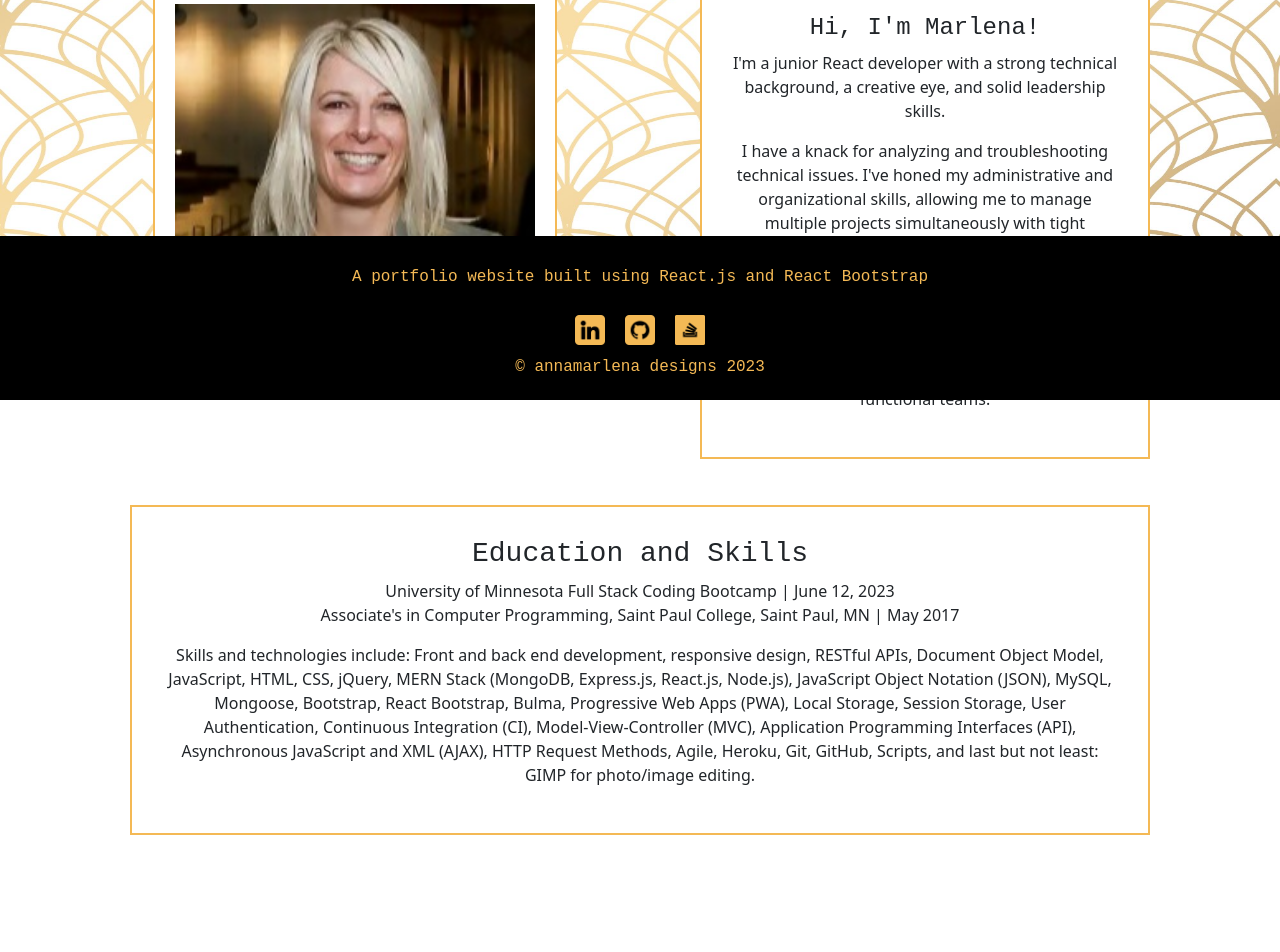
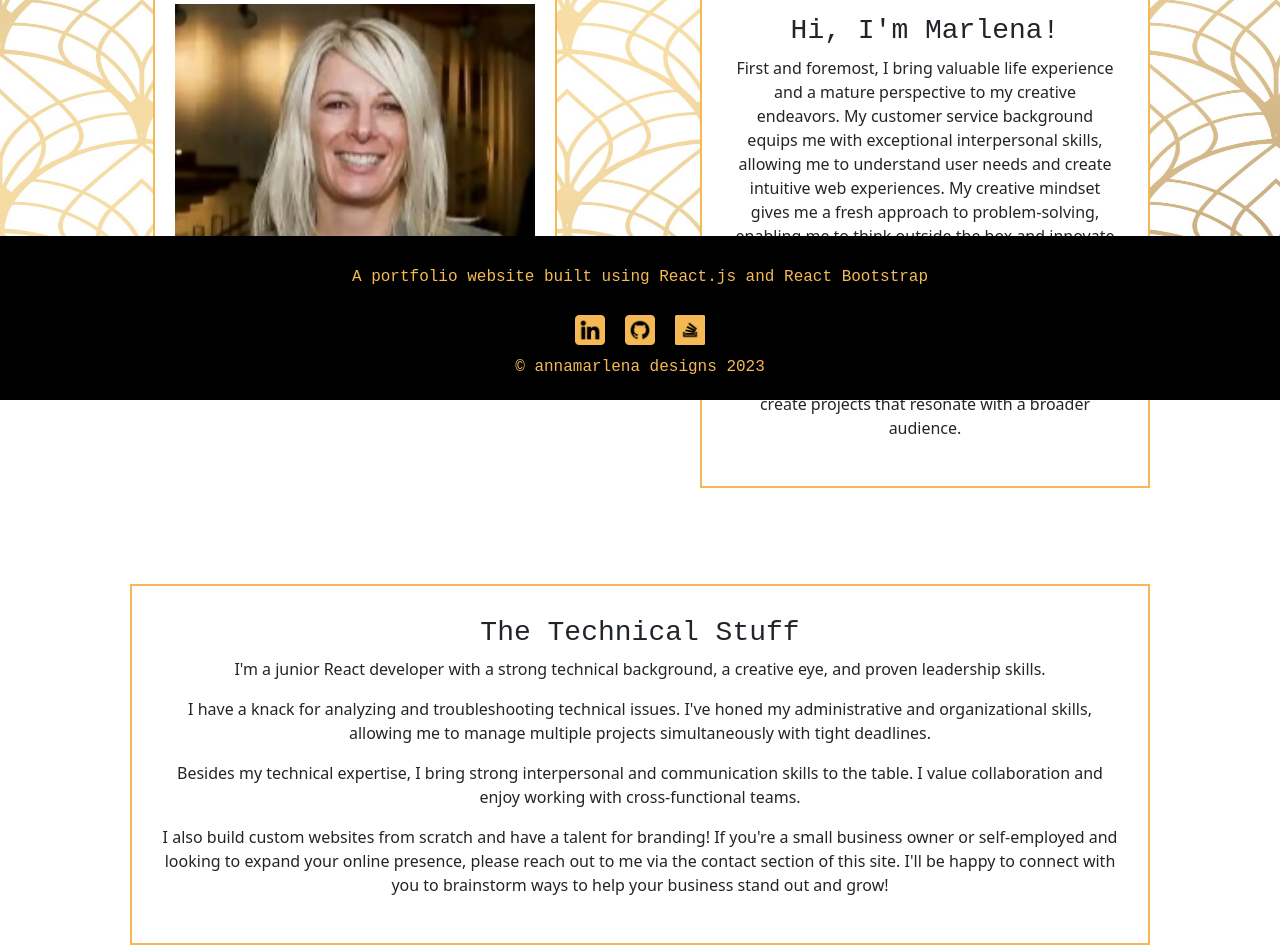
Before and after one commit to annamarlena/react-portfolio, a React (Create React App) app: page / in a window 1280 px wide. Shown: the part 400-1352 px from the top of the page. Built offline with nearby package versions, Linux system fonts and the light colour scheme.

Commit message:
Updated about page info, small changes on portfolio page to be more user-friendly, and added email auto reply

```diff
--- a/src/components/About.js
+++ b/src/components/About.js
@@ -17,26 +17,26 @@ function About() {
              <Image className="profilePic" src={profilePic} alt="Professional photo of me" />
           </Col>
           <Col>
-
             <section className="section1">
-              <h4>Hi, I'm Marlena!</h4>
-              <p>I'm a junior React developer with a strong technical background, a creative eye, and solid leadership skills.</p>
-              <p>I have a knack for analyzing and troubleshooting technical issues. I've honed my administrative and organizational skills, allowing me to manage multiple projects simultaneously with tight deadlines.</p>
-              <p>Besides my technical expertise, I bring strong interpersonal and communication skills to the table.</p>
-              <p>I value collaboration and enjoy working with cross-functional teams.</p>
-
+              <h3>Hi, I'm Marlena!</h3>
+              <p>First and foremost, I bring valuable life experience and a mature perspective to my creative endeavors. My customer service background equips me with exceptional interpersonal skills, allowing me to understand user needs and create intuitive web experiences. My creative mindset gives me a fresh approach to problem-solving, enabling me to think outside the box and innovate in the ever-evolving field of web development. Moreover, my decision to embark on a career change demonstrates courage, adaptability, and a hunger for personal growth. My diverse background brings a rich tapestry of knowledge, ideas, and perspectives to my work, allowing me to create projects that resonate with a broader audience. </p>
             </section>
           </Col>
         </Row>
           <section className="section2">
+            <h3>The Technical Stuff</h3>
+              <p>I'm a junior React developer with a strong technical background, a creative eye, and proven leadership skills.</p>
+              <p>I have a knack for analyzing and troubleshooting technical issues. I've honed my administrative and organizational skills, allowing me to manage multiple projects simultaneously with tight deadlines.</p>
+              <p>Besides my technical expertise, I bring strong interpersonal and communication skills to the table. I value collaboration and enjoy working with cross-functional teams.</p>
+              <p>I also build custom websites from scratch and have a talent for branding! If you're a small business owner or self-employed and looking to expand your online presence, please reach out to me via the contact section of this site. I'll be happy to connect with you to brainstorm ways to help your business stand out and grow!</p>
+          </section>
+          <section className="section3">
             <h3>Education and Skills</h3>
             <p>University of Minnesota Full Stack Coding Bootcamp | June 12, 2023
             <br></br>Associate's in Computer Programming, Saint Paul College, Saint Paul, MN | May 2017</p>
-            <p>Skills and technologies include: Front and back end development, responsive design, RESTful APIs, Document Object Model, JavaScript, HTML, CSS, jQuery, MERN Stack (MongoDB, Express.js, React.js, Node.js), JavaScript Object Notation (JSON), MySQL, Mongoose, Bootstrap, React Bootstrap, Bulma, Progressive Web Apps (PWA), Local Storage, Session Storage, User Authentication, Continuous Integration (CI), Model-View-Controller (MVC), Application Programming Interfaces (API), Asynchronous JavaScript and XML (AJAX), HTTP Request Methods, Agile, Heroku, Git, GitHub, Scripts, and last but not least: GIMP for photo/image editing.</p>
+            <p>Skills and technologies include: Front and back end development, responsive design, RESTful APIs, Document Object Model, JavaScript, HTML, CSS, jQuery, MERN Stack (MongoDB, Express.js, React.js, Node.js), JavaScript Object Notation (JSON), MySQL, Mongoose, Bootstrap, React Bootstrap, Bulma, Progressive Web Apps (PWA), Local Storage, Session Storage, User Authentication, Continuous Integration (CI), Model-View-Controller (MVC), Application Programming Interfaces (API), Asynchronous JavaScript and XML (AJAX), HTTP Request Methods, Agile, Heroku, Git, GitHub, Scripts, Adobe Suite, and last but not least: GIMP for some open source advanced image editing.</p>
           </section>
-        <Row>
 
-        </Row>
       </Container>
 
     </div>
--- a/src/components/Portfolio.js
+++ b/src/components/Portfolio.js
@@ -23,7 +23,7 @@ function Portfolio() {
       <br></br><h1>My Portfolio</h1><br></br>
       <section>
        <Container className="background">
-        <h2>Collaborative Projects</h2><br></br>
+        <h2>Projects I've Collaborated On</h2><br></br>
         <Row>
           <Col lg={true}>
               <Card style={{ width: '18rem' }}>
@@ -31,9 +31,9 @@ function Portfolio() {
                   <Card.Body>
                    <Card.Title>Social Garden</Card.Title>
                     <Card.Text>
-                      Collaborative project. Full stack MERN application using React and MongoDB.
+                      Collaborative project. Full stack MERN application using React and MongoDB. Design is mine.
                     </Card.Text>
-                    <Button href="https://social-garden.herokuapp.com/login" target="_blank" variant="dark">Deployed App</Button>
+                    <Button href="https://social-garden.herokuapp.com/login" target="_blank" variant="dark">Live Site</Button>
                     <Button href="https://github.com/buster35/social-garden" target="_blank" variant="dark">GitHub Repo</Button>
                 </Card.Body>
               </Card>
@@ -44,9 +44,9 @@ function Portfolio() {
                   <Card.Body>
                     <Card.Title>What to Eat</Card.Title>
                     <Card.Text>
-                      Collaborative project using a recipe API, local storage, and Bulma for responsive styling.
+                      Collaborative project. Uses a recipe API, plus Bulma for responsive styling. Design is mine.
                     </Card.Text>
-                    <Button href="https://hayessea000.github.io/what-to-eat/" target="_blank" variant="dark">Deployed App</Button>
+                    <Button href="https://hayessea000.github.io/what-to-eat/" target="_blank" variant="dark">Live Site</Button>
                     <Button href="https://github.com/hayessea000/what-to-eat" target="_blank" variant="dark">GitHub Repo</Button>
                   </Card.Body>
                 </Card>
@@ -57,15 +57,15 @@ function Portfolio() {
                   <Card.Body>
                     <Card.Title>Petopia</Card.Title>
                     <Card.Text>
-                      Collaborative project using Express, MySQL, and Sequelize, with an MVC file structure.
+                      Collaboration. Uses Express, MySQL, & Sequelize, with an MVC file structure. Work in progress.
                     </Card.Text>
-                    <Button href="https://petopia.herokuapp.com/" target="_blank" variant="dark">Deployed App</Button>
+                    <Button href="https://petopia.herokuapp.com/" target="_blank" variant="dark">Live site</Button>
                     <Button href="https://github.com/annamarlena/petopia" target="_blank" variant="dark">GitHub Repo</Button>
                   </Card.Body>
                 </Card>
             </Col>
           </Row>
-          <br></br><h2>Back End Projects</h2><br></br>
+          <br></br><h2>Back End/Database Projects</h2><br></br>
           <Row>
             <Col lg={true}>
               <Card style={{ width: '18rem' }}>
@@ -88,7 +88,7 @@ function Portfolio() {
                     <Card.Text>
                       This application uses Express on the back end and saves and retrieves notes from a JSON file.
                     </Card.Text>
-                    <Button href="https://marlenas-note-taker.herokuapp.com/" target="_blank" variant="dark">Deployed App</Button>
+                    <Button href="https://marlenas-note-taker.herokuapp.com/" target="_blank" variant="dark">Live Site</Button>
                     <Button href="https://github.com/annamarlena/note-taker" target="_blank" variant="dark">GitHub Repo</Button>
                   </Card.Body>
                 </Card>
@@ -120,7 +120,7 @@ function Portfolio() {
                 </Card>
             </Col>
           </Row>
-          <br></br><h2>Front End Projects</h2><br></br>
+          <br></br><h2>Front End Projects/My Design</h2><br></br>
           <Row>
             <Col lg={true}>
               <Card style={{ width: '18rem' }}>
--- a/src/components/about.css
+++ b/src/components/about.css
@@ -5,18 +5,18 @@ outline: 2px solid #f4b955;
 width: 400px;
 }
 
-.section1, .section2 {
+.section1 {
+  min-height: 400px;
+}
+
+.section1, .section2, .section3 {
   background-color: white;
   padding: 30px;
   outline: 2px solid #f4b955;
-}
-
-.section1 {
-  min-height: 400px;
   margin: 50px;
 }
 
-.section2 {
+.section3 {
   margin-bottom: 200px;
   margin-left: 50px;
   margin-right: 50px;
```
